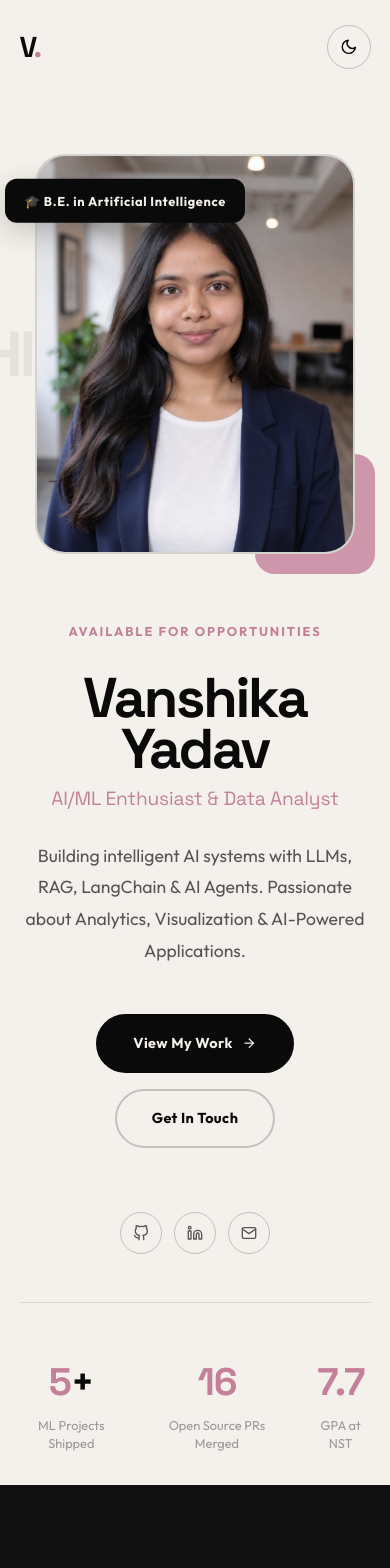
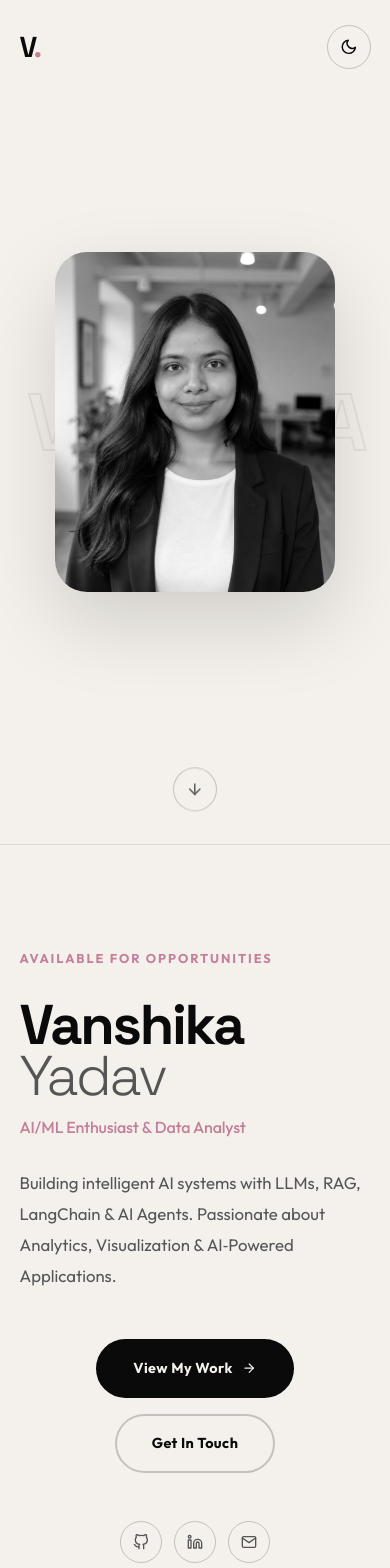
Before and after one commit to connectwithvanshika/Portfolio-2026, a React (Vite) app: page / in a window 390 px wide. Shown: the top 1568 px of the page. Built offline with nearby package versions, Linux system fonts and the light colour scheme.

Commit message:
feat: hero photo-first layout — fullscreen splash + VANSHIKA watermark fix + grayscale→color photo

```diff
--- a/src/components/Hero.jsx
+++ b/src/components/Hero.jsx
@@ -1,27 +1,159 @@
-import { FiArrowRight, FiGithub, FiLinkedin, FiMail } from 'react-icons/fi';
+import { useRef, useEffect, useState } from 'react';
+import { FiArrowDown, FiArrowRight, FiGithub, FiLinkedin, FiMail } from 'react-icons/fi';
 
+/* ── Falling Stars Canvas ───────────────────────────────── */
+const StarCanvas = ({ active }) => {
+  const canvasRef = useRef(null);
+  const starsRef = useRef([]);
+  const rafRef = useRef(null);
+
+  useEffect(() => {
+    const canvas = canvasRef.current;
+    if (!canvas) return;
+    const ctx = canvas.getContext('2d');
+
+    const resize = () => {
+      canvas.width = canvas.offsetWidth;
+      canvas.height = canvas.offsetHeight;
+    };
+    resize();
+
+    if (!active) {
+      cancelAnimationFrame(rafRef.current);
+      ctx.clearRect(0, 0, canvas.width, canvas.height);
+      starsRef.current = [];
+      return;
+    }
+
+    const spawnStar = () => {
+      starsRef.current.push({
+        x: Math.random() * canvas.width,
+        y: -12,
+        size: Math.random() * 2.5 + 0.5,
+        speedY: Math.random() * 2.5 + 1.2,
+        speedX: (Math.random() - 0.5) * 0.6,
+        opacity: 0.9,
+        decay: Math.random() * 0.012 + 0.006,
+        twinkle: Math.random() > 0.6,
+        twinkleSpeed: Math.random() * 0.08 + 0.03,
+        twinklePhase: Math.random() * Math.PI * 2,
+      });
+    };
+
+    let frame = 0;
+    const animate = () => {
+      ctx.clearRect(0, 0, canvas.width, canvas.height);
+      if (frame % 2 === 0) spawnStar();
+      frame++;
+
+      starsRef.current = starsRef.current.filter((s) => s.opacity > 0 && s.y < canvas.height + 20);
+
+      starsRef.current.forEach((s) => {
+        s.y += s.speedY;
+        s.x += s.speedX;
+        s.opacity -= s.decay;
+        s.twinklePhase += s.twinkleSpeed;
+
+        const alpha = s.twinkle
+          ? s.opacity * (0.6 + 0.4 * Math.sin(s.twinklePhase))
+          : s.opacity;
+
+        ctx.save();
+        ctx.globalAlpha = Math.max(0, alpha);
+        ctx.fillStyle = '#f0d0dc';
+
+        // 4-pointed star shape
+        const r = s.size;
+        ctx.beginPath();
+        ctx.moveTo(s.x, s.y - r * 2.5);
+        ctx.lineTo(s.x + r * 0.5, s.y - r * 0.5);
+        ctx.lineTo(s.x + r * 2.5, s.y);
+        ctx.lineTo(s.x + r * 0.5, s.y + r * 0.5);
+        ctx.lineTo(s.x, s.y + r * 2.5);
+        ctx.lineTo(s.x - r * 0.5, s.y + r * 0.5);
+        ctx.lineTo(s.x - r * 2.5, s.y);
+        ctx.lineTo(s.x - r * 0.5, s.y - r * 0.5);
+        ctx.closePath();
+        ctx.fill();
+        ctx.restore();
+      });
+
+      rafRef.current = requestAnimationFrame(animate);
+    };
+
+    animate();
+    return () => {
+      cancelAnimationFrame(rafRef.current);
+      ctx.clearRect(0, 0, canvas.width, canvas.height);
+      starsRef.current = [];
+    };
+  }, [active]);
+
+  return (
+    <canvas
+      ref={canvasRef}
+      style={{
+        position: 'absolute',
+        inset: 0,
+        width: '100%',
+        height: '100%',
+        pointerEvents: 'none',
+        zIndex: 10,
+        borderRadius: 'inherit',
+      }}
+    />
+  );
+};
+
+/* ── Hero ───────────────────────────────────────────────── */
 const Hero = () => {
+  const [hovered, setHovered] = useState(false);
+
   return (
-    <section className="hero" id="home">
-      {/* Giant BG watermark text */}
-      <div className="hero-name-bg" aria-hidden="true">VANSHIKA</div>
+    <>
+      {/* ══ SECTION 1: Fullscreen — just photo + VANSHIKA ══ */}
+      <section className="hero-splash" id="home" aria-label="Hero">
+        {/* Giant VANSHIKA watermark — behind everything */}
+        <div className="splash-name-watermark" aria-hidden="true">VANSHIKA</div>
 
-      <div className="container">
-        <div className="hero-wrapper">
+        {/* Centered photo */}
+        <div
+          className={`splash-photo-wrap ${hovered ? 'hovered' : ''}`}
+          onMouseEnter={() => setHovered(true)}
+          onMouseLeave={() => setHovered(false)}
+        >
+          <StarCanvas active={hovered} />
+          <img
+            src="/profile.jpg"
+            alt="Vanshika Yadav"
+            className="splash-photo"
+            onError={(e) => {
+              e.target.src =
+                'https://ui-avatars.com/api/?name=Vanshika+Yadav&size=600&background=2a2a2a&color=f0d0dc&bold=true&font-size=0.28';
+            }}
+          />
+        </div>
 
-          {/* ── Left column ── */}
-          <div className="hero-left">
+        {/* Scroll cue */}
+        <a href="#hero-info" className="scroll-cue" aria-label="Scroll down">
+          <FiArrowDown />
+        </a>
+      </section>
+
+      {/* ══ SECTION 2: Info — scrolls below the fold ══ */}
+      <section className="hero-info" id="hero-info" aria-label="Introduction">
+        <div className="container hero-info-inner">
           <p className="hero-label">Available for opportunities</p>
 
           <h1 className="hero-title">
             <span className="name-line">Vanshika</span>
-              <span className="name-line">Yadav</span>
+            <span className="name-line dim">Yadav</span>
             <span className="role-line">AI/ML Enthusiast &amp; Data Analyst</span>
           </h1>
 
           <p className="hero-desc">
             Building intelligent AI systems with LLMs, RAG, LangChain &amp; AI Agents.
-              Passionate about Analytics, Visualization &amp; AI-Powered Applications.
+            Passionate about Analytics, Visualization &amp; AI‑Powered Applications.
           </p>
 
           <div className="hero-actions">
@@ -45,7 +177,6 @@ const Hero = () => {
             </a>
           </div>
 
-            {/* Stats */}
           <div className="hero-stats">
             <div className="stat-item">
               <h3><span>5</span>+</h3>
@@ -53,7 +184,7 @@ const Hero = () => {
             </div>
             <div className="stat-item">
               <h3><span>16</span></h3>
-                <p>Open Source PRs Merged</p>
+              <p>Open Source PRs</p>
             </div>
             <div className="stat-item">
               <h3><span>7.7</span></h3>
@@ -61,38 +192,8 @@ const Hero = () => {
             </div>
           </div>
         </div>
-
-          {/* ── Right column — photo ── */}
-          <div className="hero-right">
-            <div className="hero-img-wrap">
-              {/* VANSHIKA behind the photo */}
-              <div className="photo-name-bg" aria-hidden="true">VANSHIKA</div>
-
-              {/* Pink blob background */}
-              <div className="hero-photo-blob" aria-hidden="true" />
-
-              {/* Pink corner accent */}
-              <div className="hero-photo-accent" aria-hidden="true" />
-
-              {/* Floating tag */}
-              <div className="hero-tag" aria-hidden="true">🎓 B.E. in Artificial Intelligence</div>
-
-              {/* The actual photo frame */}
-              <div className="hero-photo-frame">
-                <img
-                  src="/profile.jpg"
-                  alt="Vanshika Yadav — AI/ML Enthusiast"
-                  onError={(e) => {
-                    e.target.src = 'https://ui-avatars.com/api/?name=Vanshika+Yadav&size=520&background=e91e8c&color=fff&bold=true&font-size=0.33';
-                  }}
-                />
-              </div>
-            </div>
-          </div>
-
-        </div>
-      </div>
       </section>
+    </>
   );
 };
 
--- a/src/index.css
+++ b/src/index.css
@@ -193,14 +193,116 @@ li { list-style: none; }
   transform: rotate(20deg);
 }
 
-/* ─── Hero ────────────────────────────────────────────── */
-.hero {
+/* ─── Hero Splash (fullscreen photo) ─────────────────── */
+.hero-splash {
+  position: relative;
   min-height: 100vh;
   display: flex;
   align-items: center;
+  justify-content: center;
+  overflow: hidden;
+  background: var(--bg-primary);
+}
+
+/* VANSHIKA watermark — strictly behind photo, no overflow */
+.splash-name-watermark {
+  position: absolute;
+  top: 50%;
+  left: 50%;
+  transform: translate(-50%, -50%);
+  font-family: var(--font-display);
+  font-size: clamp(5rem, 18vw, 20rem);
+  font-weight: 900;
+  letter-spacing: -0.06em;
+  color: transparent;
+  -webkit-text-stroke: 2px var(--text-primary);
+  opacity: 0.06;
+  text-transform: uppercase;
+  pointer-events: none;
+  user-select: none;
+  white-space: nowrap;
+  z-index: 1;
+  line-height: 1;
+}
+
+[data-theme='dark'] .splash-name-watermark {
+  opacity: 0.1;
+}
+
+/* Photo wrapper */
+.splash-photo-wrap {
   position: relative;
-  padding-top: 90px;
+  z-index: 2;
+  width: clamp(280px, 36vw, 520px);
+  height: clamp(340px, 46vw, 640px);
+  border-radius: 32px;
   overflow: hidden;
+  cursor: pointer;
+  box-shadow: 0 30px 80px rgba(0,0,0,0.15);
+  transition: box-shadow 0.5s ease, transform 0.5s ease;
+}
+
+.splash-photo-wrap:hover {
+  box-shadow: 0 40px 100px rgba(0,0,0,0.25), 0 0 60px rgba(196,128,154,0.12);
+  transform: translateY(-4px);
+}
+
+.splash-photo {
+  width: 100%;
+  height: 100%;
+  object-fit: cover;
+  object-position: center top;
+  display: block;
+  /* grayscale by default */
+  filter: grayscale(100%) contrast(1.05);
+  transition: filter 0.8s cubic-bezier(0.25, 1, 0.5, 1);
+}
+
+.splash-photo-wrap.hovered .splash-photo,
+.splash-photo-wrap:hover .splash-photo {
+  filter: grayscale(0%) contrast(1);
+}
+
+/* Scroll cue */
+.scroll-cue {
+  position: absolute;
+  bottom: 2.5rem;
+  left: 50%;
+  transform: translateX(-50%);
+  z-index: 5;
+  width: 44px;
+  height: 44px;
+  border-radius: 50%;
+  border: 1.5px solid var(--border-strong);
+  display: flex;
+  align-items: center;
+  justify-content: center;
+  color: var(--text-secondary);
+  font-size: 1.1rem;
+  transition: var(--transition);
+  animation: scrollBounce 2s ease-in-out infinite;
+  background: var(--bg-primary);
+}
+
+.scroll-cue:hover {
+  border-color: var(--accent);
+  color: var(--accent);
+}
+
+@keyframes scrollBounce {
+  0%, 100% { transform: translateX(-50%) translateY(0); }
+  50% { transform: translateX(-50%) translateY(8px); }
+}
+
+/* ─── Hero Info (below the fold) ─────────────────────── */
+.hero-info {
+  background: var(--bg-primary);
+  padding: 100px 0 80px;
+  border-top: 1px solid var(--border);
+}
+
+.hero-info-inner {
+  max-width: 780px;
 }
 
 .hero-wrapper {
@@ -273,20 +375,26 @@ li { list-style: none; }
   color: var(--text-primary);
 }
 
+.hero-title .name-line.dim {
+  color: var(--text-secondary);
+  font-weight: 300;
+}
+
 .hero-title .role-line {
   display: block;
-  font-size: clamp(1.2rem, 3vw, 2.2rem);
-  font-weight: 400;
+  font-size: clamp(1rem, 2.5vw, 1.8rem);
+  font-weight: 500;
   letter-spacing: -0.01em;
   color: var(--accent);
-  margin-top: 1rem;
+  margin-top: 1.2rem;
+  font-family: var(--font-body);
 }
 
 .hero-desc {
-  font-size: 1.1rem;
+  font-size: 1.05rem;
   color: var(--text-secondary);
-  max-width: 480px;
-  line-height: 1.8;
+  max-width: 560px;
+  line-height: 1.85;
   margin-bottom: 3rem;
 }
 
@@ -294,7 +402,7 @@ li { list-style: none; }
   display: flex;
   gap: 1rem;
   align-items: center;
-  margin-bottom: 4rem;
+  margin-bottom: 3rem;
   flex-wrap: wrap;
 }
 
@@ -490,15 +598,16 @@ li { list-style: none; }
 /* Stats row */
 .hero-stats {
   display: flex;
-  gap: 2.5rem;
+  gap: 3rem;
   border-top: 1px solid var(--border);
-  padding-top: 3rem;
-  margin-top: 3rem;
+  padding-top: 2.5rem;
+  margin-top: 2.5rem;
+  flex-wrap: wrap;
 }
 
 .stat-item h3 {
   font-family: var(--font-display);
-  font-size: 2.4rem;
+  font-size: 2.2rem;
   font-weight: 700;
   letter-spacing: -1px;
   color: var(--text-primary);
@@ -509,11 +618,13 @@ li { list-style: none; }
 }
 
 .stat-item p {
-  font-size: 0.8rem;
+  font-size: 0.78rem;
   color: var(--text-muted);
   margin-top: 0.25rem;
-  max-width: 120px;
-  line-height: 1.4;
+  max-width: 130px;
+  line-height: 1.5;
+  text-transform: uppercase;
+  letter-spacing: 0.06em;
 }
 
 /* ─── Marquee ─────────────────────────────────────────── */
@@ -861,42 +972,71 @@ li { list-style: none; }
   position: relative;
   overflow: hidden;
   cursor: pointer;
-  group: true;
 }
 
-.project-card::before {
+/* Scanlines overlay (always present, visible on hover) */
+.project-card::after {
   content: '';
   position: absolute;
   inset: 0;
-  background: var(--accent);
-  border-radius: inherit;
+  background: repeating-linear-gradient(
+    0deg,
+    transparent,
+    transparent 3px,
+    rgba(0, 0, 0, 0.04) 3px,
+    rgba(0, 0, 0, 0.04) 4px
+  );
+  pointer-events: none;
+  z-index: 0;
   opacity: 0;
-  transition: opacity 0.4s ease;
+  transition: opacity 0.3s ease;
 }
 
-.project-card:hover::before {
+.project-card:hover::after {
   opacity: 1;
 }
 
 .project-card:hover {
-  transform: translateY(-6px);
-  border-color: var(--accent);
+  transform: translateY(-6px) scale(1.01);
+  border-color: var(--text-primary);
+  background: var(--text-primary);
+  box-shadow: 6px 6px 0 var(--accent), 0 20px 50px rgba(0,0,0,0.25);
 }
 
-.project-card:hover * {
-  color: #ffffff !important;
+/* On hover: all text goes light */
+.project-card:hover .proj-title,
+.project-card:hover .proj-desc,
+.project-card:hover .proj-num,
+.project-card:hover .proj-icon {
+  color: #f0ece4;
+}
+
+/* Glitch animation on title hover */
+.project-card:hover .proj-title {
+  animation: glitchTitle 0.6s ease forwards;
+}
+
+@keyframes glitchTitle {
+  0%   { text-shadow: none; }
+  10%  { text-shadow: -2px 0 var(--accent-light), 2px 0 #a0c4ff; clip-path: inset(10% 0 80% 0); }
+  20%  { text-shadow: 2px 0 var(--accent-light), -2px 0 #a0c4ff; clip-path: inset(50% 0 30% 0); }
+  30%  { text-shadow: none; clip-path: none; }
+  40%  { text-shadow: -1px 0 var(--accent); }
+  100% { text-shadow: none; clip-path: none; }
 }
 
 .project-card:hover .proj-tech span {
-  background: rgba(255,255,255,0.15) !important;
-  border-color: rgba(255,255,255,0.3) !important;
-  color: #fff !important;
+  background: rgba(255,255,255,0.08);
+  border-color: rgba(255,255,255,0.15);
+  color: var(--accent-light);
+  font-family: 'Courier New', monospace;
 }
 
 .project-card:hover .proj-links a {
-  border-color: rgba(255,255,255,0.4) !important;
-  color: #fff !important;
+  border-color: rgba(255,255,255,0.25);
+  color: var(--accent-light);
 }
+
 
 .proj-header {
   display: flex;
@@ -913,12 +1053,15 @@ li { list-style: none; }
   transition: var(--transition-fast);
 }
 
+/* Pixel-style monospace number */
 .proj-num {
+  font-family: 'Courier New', 'Lucida Console', monospace;
   font-size: 0.75rem;
   font-weight: 700;
-  letter-spacing: 0.15em;
+  letter-spacing: 0.2em;
   color: var(--text-muted);
   transition: var(--transition-fast);
+  text-transform: uppercase;
 }
 
 .proj-links {
```
Lines whose indentation alone changed are shown as unchanged.
